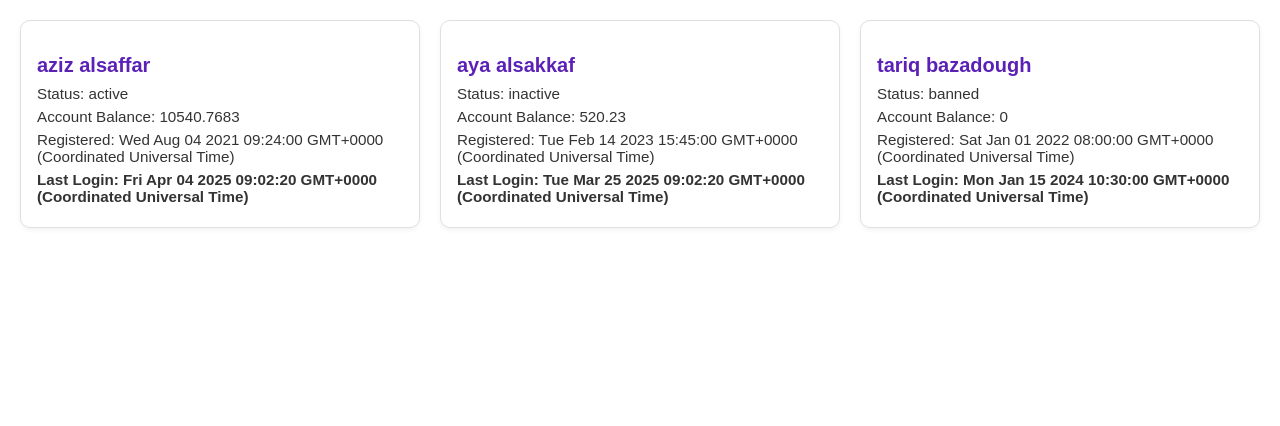
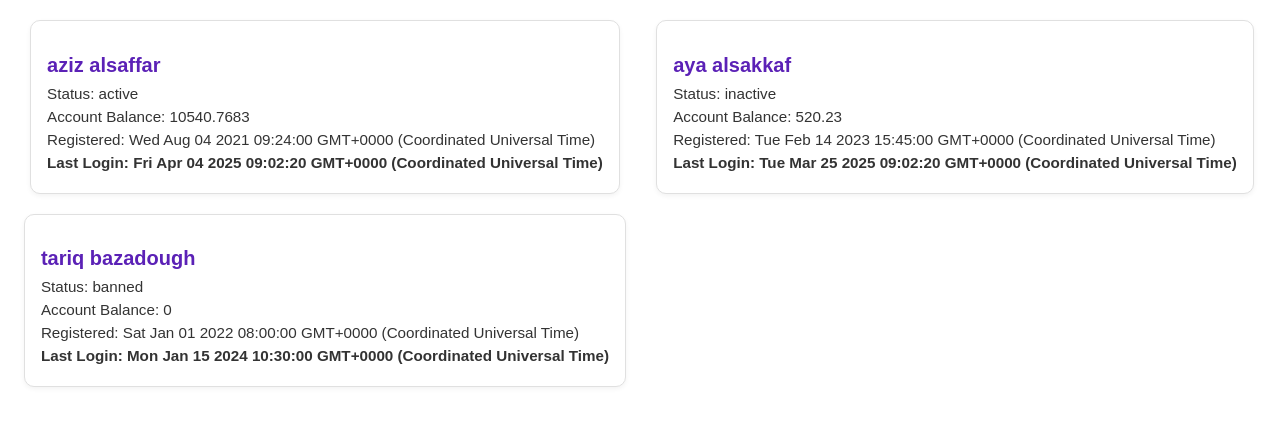
Before and after one commit to zainab27als/TASK-NG-Pipes, an Angular app: page / in a window 1280 px wide. Shown: the top 426 px of the page. Built offline with nearby package versions, Linux system fonts and the light colour scheme.

Commit message:
Update app.component.css
style fix

```diff
--- a/src/app/app.component.css
+++ b/src/app/app.component.css
@@ -1,6 +1,6 @@
 .user-list {
   display: grid;
-  grid-template-columns: repeat(auto-fit, minmax(280px, 1fr));
+  grid-template-columns: repeat(auto-fit, minmax(500px, 1fr));
   gap: 20px;
   padding: 20px;
   justify-items: center;
```
